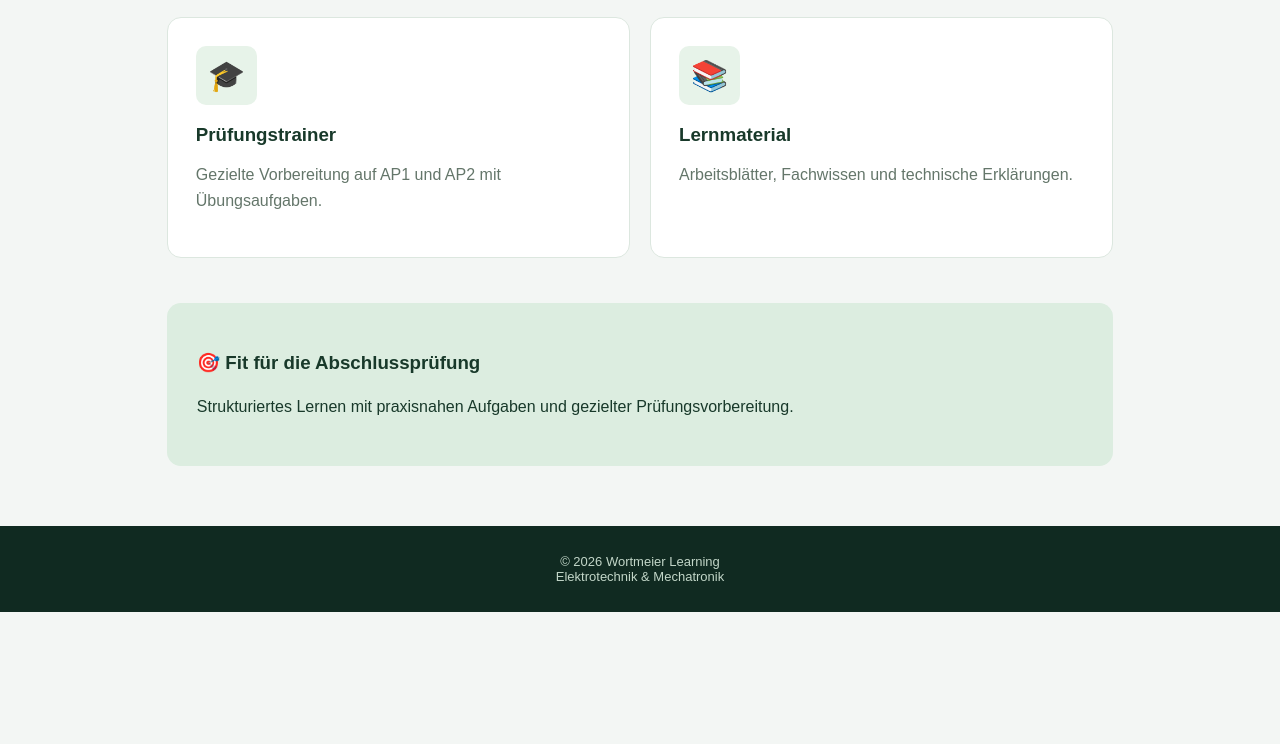
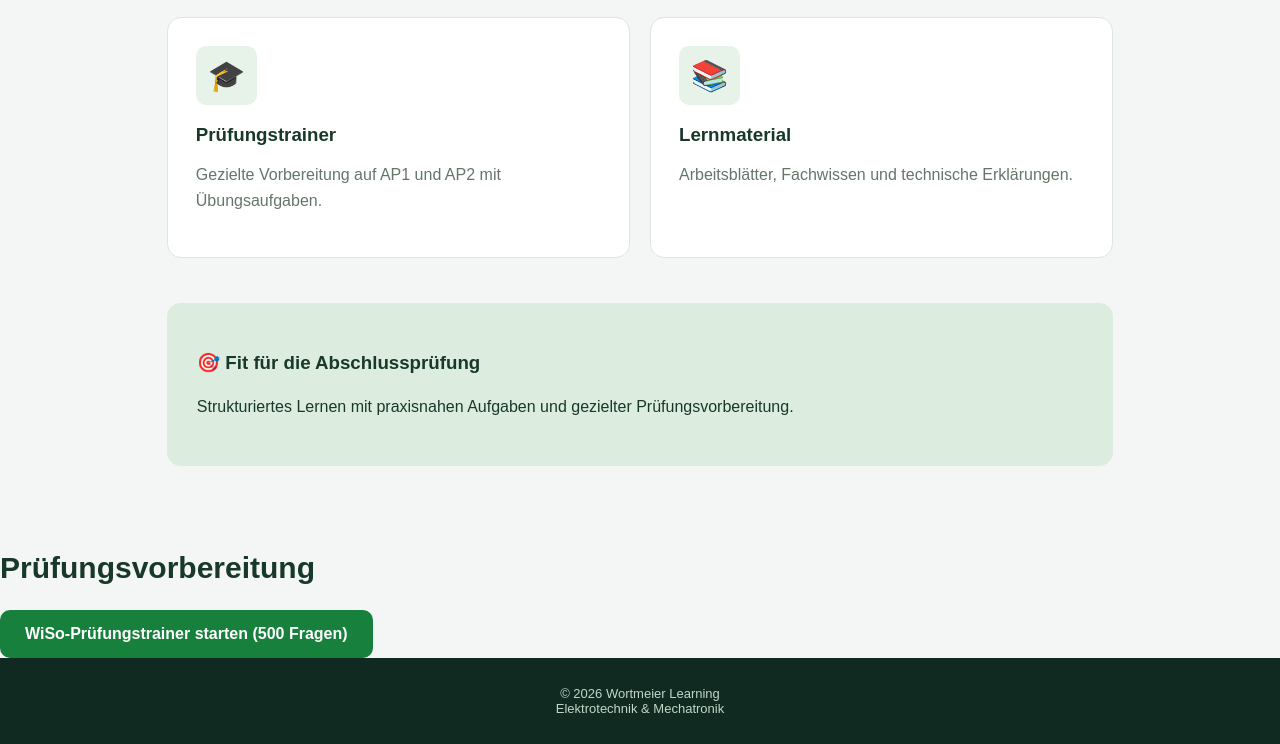
Before and after one commit to thorwort/Wortmeier_info, a plain HTML site: page index.html in a window 1280 px wide. Shown: the part 1044-1788 px from the top of the page. Before the commit the page ends 1656 px from the top, so only its background shows below. Drawn offline with Linux system fonts and the light colour scheme.

Commit message:
Update index.html

```diff
--- a/index.html
+++ b/index.html
@@ -1,3 +1,5 @@
+
+
 <!DOCTYPE html>
 <html lang="de">
 <head>
@@ -227,10 +229,24 @@ footer {
   </div>
 </main>
 
+<h2>Prüfungsvorbereitung</h2>
+
+<a href="WiSo_IHK_AP2_500_Fragen.html"
+   style="display:inline-block;
+          padding:15px 25px;
+          background:#16803c;
+          color:white;
+          border-radius:10px;
+          text-decoration:none;
+          font-weight:bold;">
+  WiSo-Prüfungstrainer starten (500 Fragen)
+</a>
+
 <footer>
   © 2026 Wortmeier Learning<br>
   Elektrotechnik & Mechatronik
 </footer>
 
 </body>
+
 </html>
```
